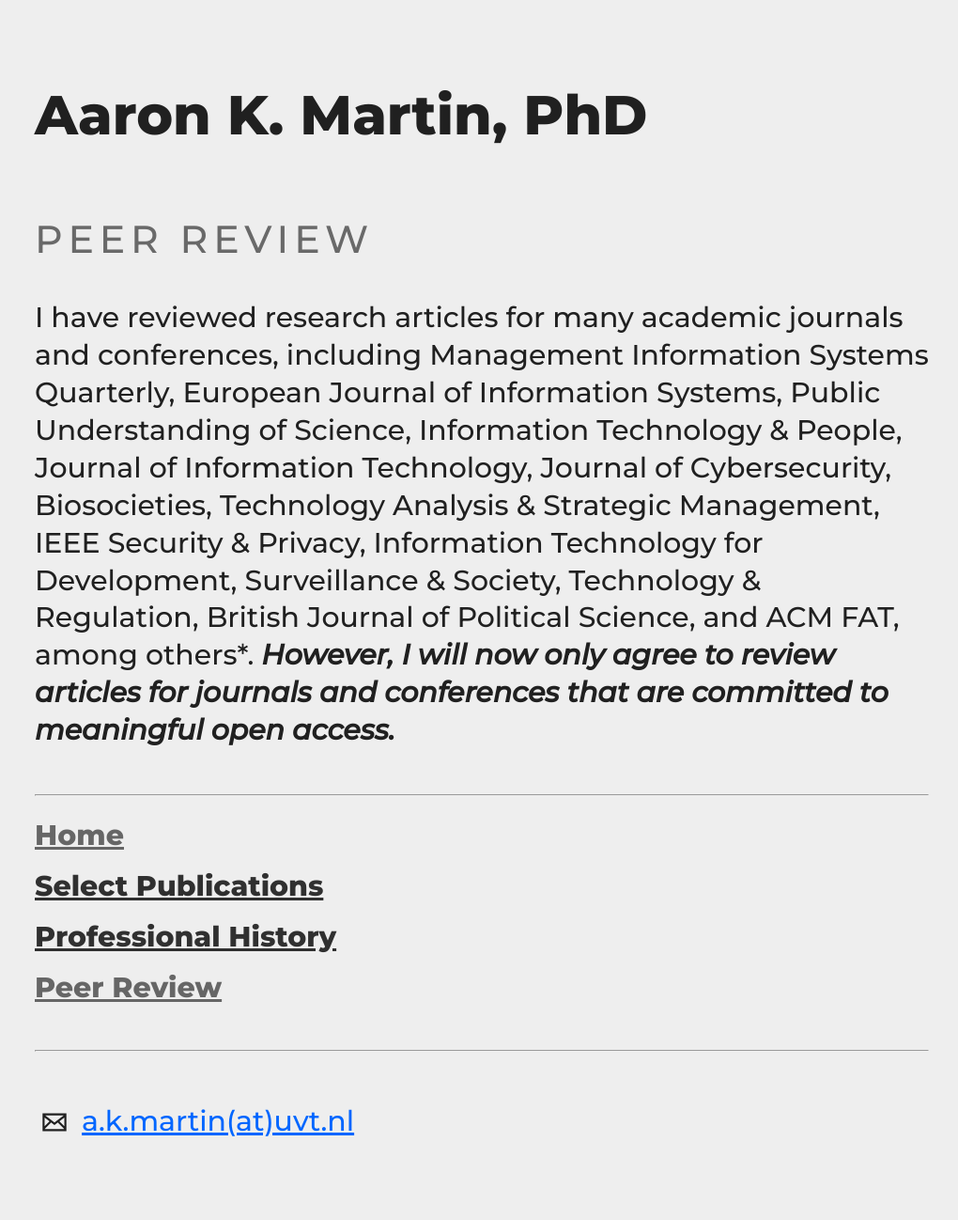
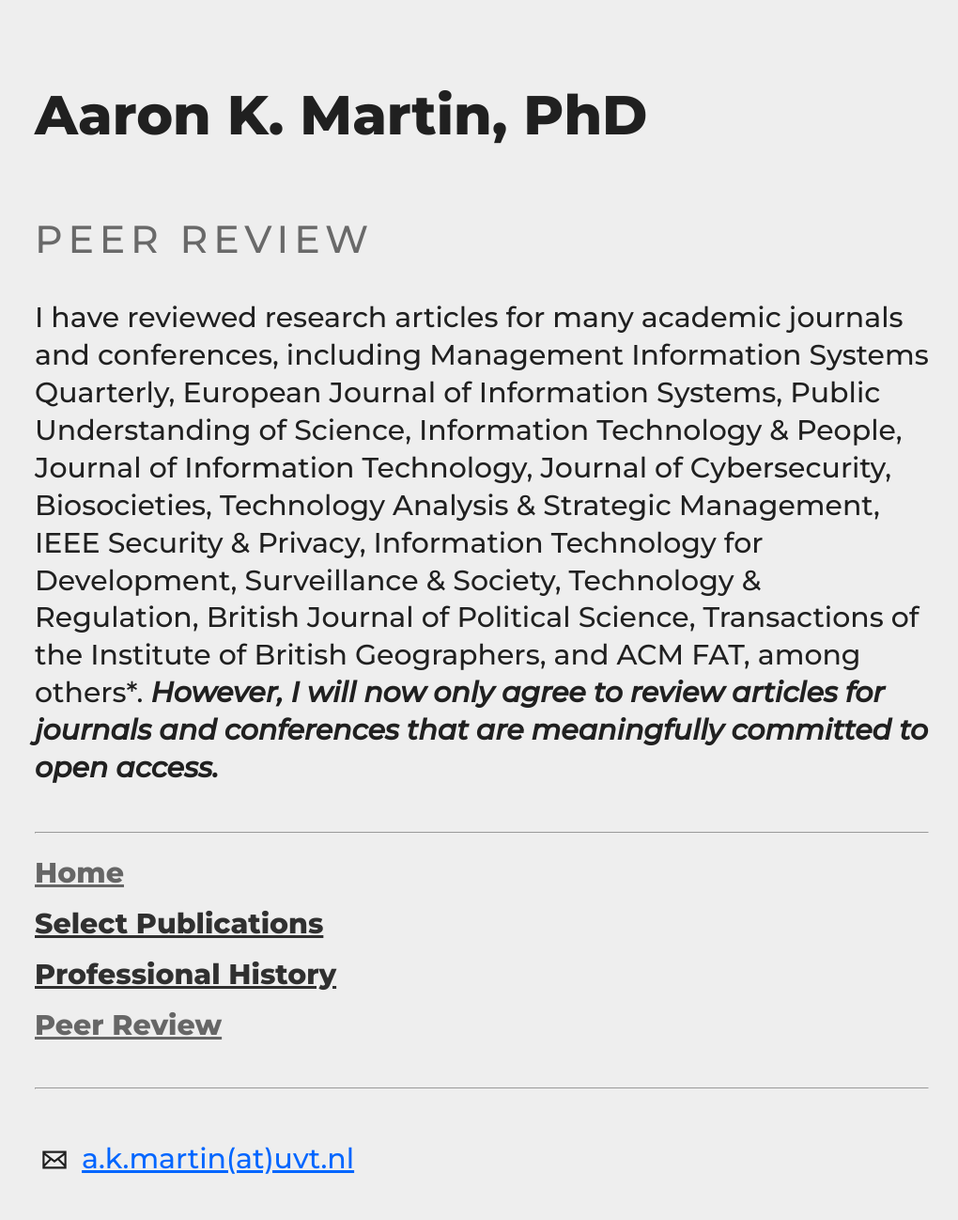
Before and after one commit to haroonalrasheed/641a, a Jekyll site: the page built from peer-review/index.md, in a window 1280 px wide. Shown: the whole page at 94% size, without its empty margins (127-1147 px from the left). Built offline with Jekyll 4.4.1, drawn with Linux system fonts in a browser that asks for light colours; before the commit the page ends 1258 px from its top, so only the background shows below that.

Commit message:
Update index.md

```diff
--- a/peer-review/index.md
+++ b/peer-review/index.md
@@ -5,4 +5,4 @@ title: Peer Review
 
 ## Peer Review
 
-I have reviewed research articles for many academic journals and conferences, including Management Information Systems Quarterly, European Journal of Information Systems, Public Understanding of Science, Information Technology & People, Journal of Information Technology, Journal of Cybersecurity, Biosocieties, Technology Analysis & Strategic Management, IEEE Security & Privacy, Information Technology for Development, Surveillance & Society, Technology & Regulation, British Journal of Political Science, and ACM FAT, among others*. **_However, I will now only agree to review articles for journals and conferences that are committed to meaningful open access._**
+I have reviewed research articles for many academic journals and conferences, including Management Information Systems Quarterly, European Journal of Information Systems, Public Understanding of Science, Information Technology & People, Journal of Information Technology, Journal of Cybersecurity, Biosocieties, Technology Analysis & Strategic Management, IEEE Security & Privacy, Information Technology for Development, Surveillance & Society, Technology & Regulation, British Journal of Political Science, Transactions of the Institute of British Geographers, and ACM FAT, among others*. **_However, I will now only agree to review articles for journals and conferences that are meaningfully committed to open access._**
```
